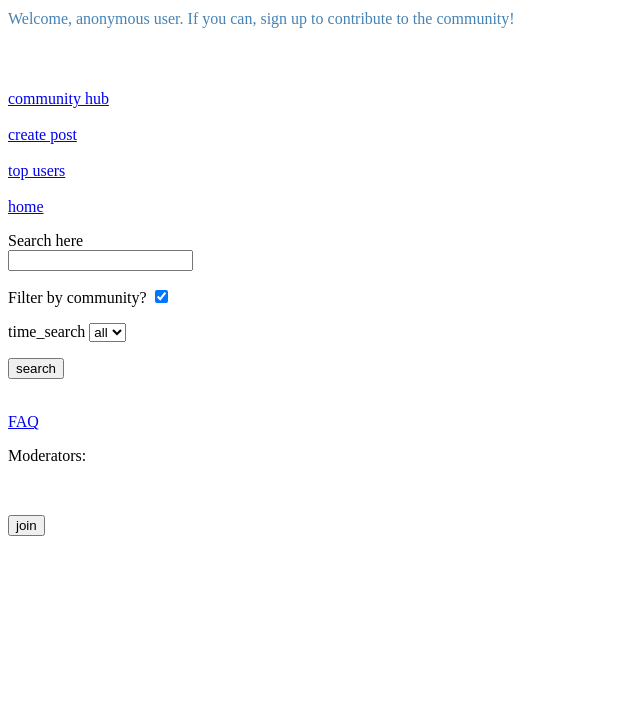
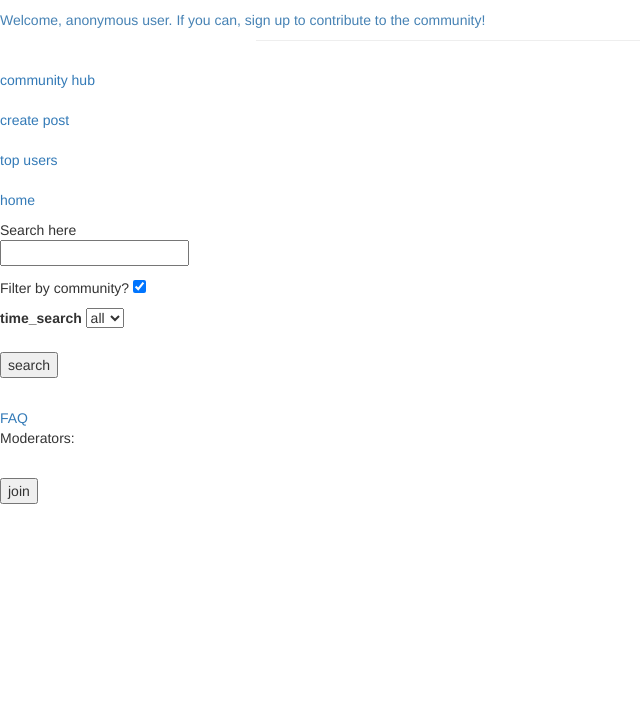
Before and after one commit to bendominguez011/community-project, a Flask app: template templates/community_posts.html in a window 1280 px wide. Shown: the part 43-748 px from the top of the page, without its empty margins (0-640 px from the left). Before the commit the page ends 579 px from the top, so only its background shows below. Run offline with Flask 2, Linux system fonts and the light colour scheme; the template is opened without the code that fills it: values that come from a table or form of the project are taken from there, others are empty; some libraries are stand-ins or nearby versions.

Commit message:
fixed templating

```diff
--- a/static/community.css
+++ b/static/community.css
@@ -11,10 +11,6 @@ header {
 #nav {
 	position: relative;
 	right: 40px;
-}
-
-ul {
-	list-style-type: none;
 }
 
 #banner {
--- a/templates/community.html
+++ b/templates/community.html
@@ -2,6 +2,11 @@
 <head>
 	<!--<link rel="stylesheet" href="{{ url_for('static', filename='community.css')}}">-->
 	<link rel="stylesheet" type="text/css" href="{{ url_for('static', filename='community.css')}}">
+	<link href="/static/css/bootstrap.min.css" rel="stylesheet" media="screen">
+  <link href="/static/css/bootstrap-responsive.min.css" rel="stylesheet">
+  <script src="http://code.jquery.com/jquery-latest.js"></script>
+  <script src="/static/js/bootstrap.min.js"></script>
+  <meta name="viewport" content="width=device-width, initial-scale=1.0">
 </head>
 <body>
 <header>
--- a/templates/community_posts.html
+++ b/templates/community_posts.html
@@ -2,8 +2,12 @@
 {% block content %}
 <ul>
 {% for post in posts.items %}
+	<hr>
+	<div id="post">
 	<li><a href="/community/{{community}}/post/{{post.id}}">{{ post.title }}</a></li>
+	</div>
 {% endfor %}
+<hr>
 </ul>
 {% if enough_posts %}
 
--- a/templates/index.html
+++ b/templates/index.html
@@ -9,9 +9,11 @@
 <ul>
 {% for post in posts.items %}
 <li style="list-style-type: none">
-	<a href="/community/{{post.community.name}}/{{post.id}}">{{post.title}}</a>
+	<hr>
+	<a href="/community/{{post.community.name}}/{{post.id}}">{{post.title}}, community: {{post.community.name}}</a>
 </li>
 {% endfor %}
+<hr>
 {% if posts.has_prev %}
 <a href="{{ url_for('index', page=posts.prev_num) }}">{{ posts.prev_num }}</a>
 {% else %}
--- a/templates/show_post.html
+++ b/templates/show_post.html
@@ -2,6 +2,7 @@
 {% block content %}
 <div>
 	<h1>{{ post.title }}</h1>
+	<hr>
 </div>
 <div>
 	<p>{{ post.body }}</p>
```
